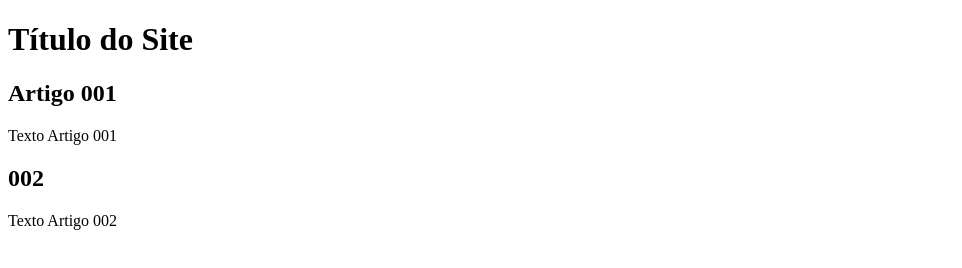
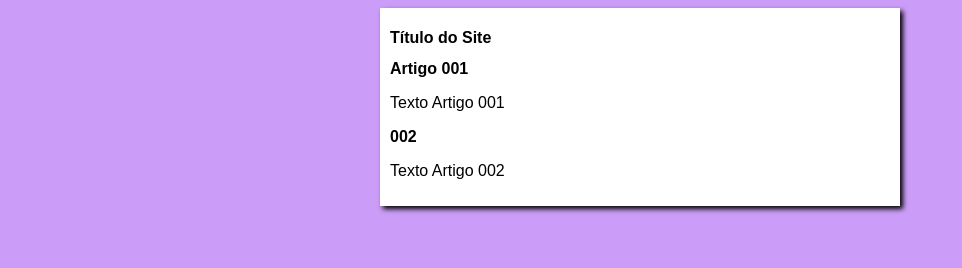
Before and after one commit to marina-faraco/Projeto-site, a plain HTML site: page index.html in a window 1280 px wide. Shown: the whole page, without its empty margins (0-962 px from the left). Drawn offline with Linux system fonts and the light colour scheme.

Commit message:
Comecei o design

```diff
--- /dev/null
+++ b/estilos/style.css
@@ -0,0 +1,17 @@
+* {
+    font-family: Arial, Helvetica, sans-serif;
+    font-size: 16px;
+}
+
+body {
+    background-color: rgb(204, 157, 248);
+
+}
+
+main {
+    background-color: white;
+    width: 500px;
+    margin: auto;
+    padding: 10px;
+    box-shadow: 3px 3px 5px rgba(0, 0, 0.473);
+}
--- a/index.html
+++ b/index.html
@@ -4,6 +4,7 @@
     <meta charset="UTF-8">
     <meta name="viewport" content="width=device-width, initial-scale=1.0">
     <title>Título do Site</title>
+    <link rel="stylesheet" href="estilos/style.css">
 </head>
 <body>
     <main>
```
